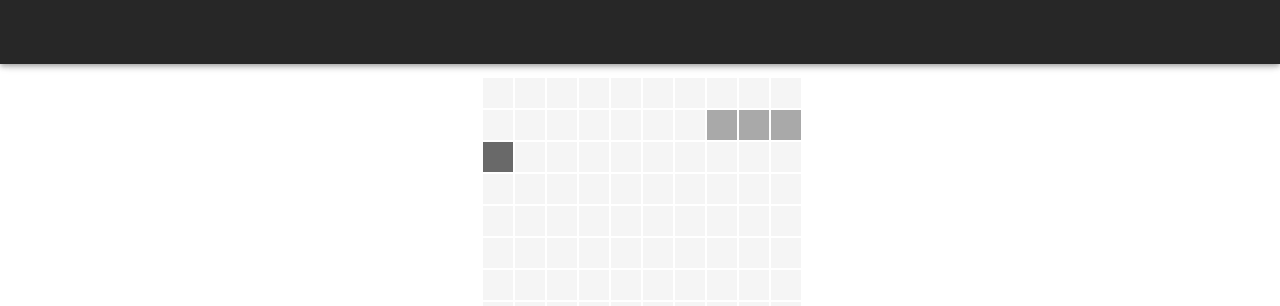
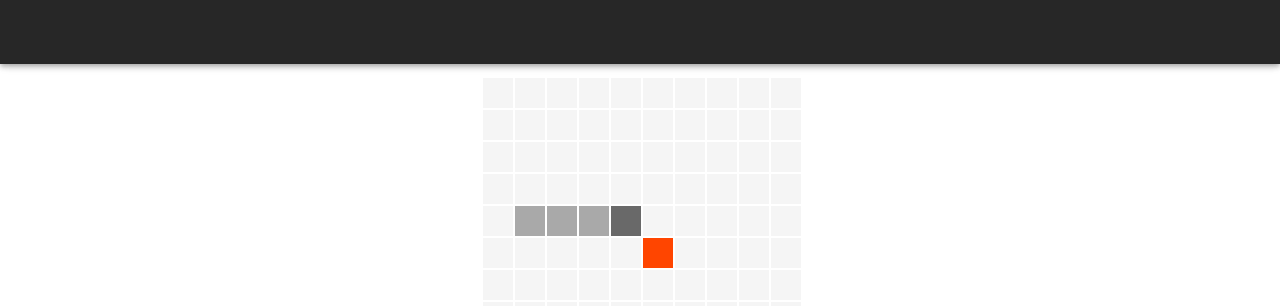
Before and after one commit to acro-yamaguchi/VueProjects, a Vue app in the folder snake-game/: page / in a window 1280 px wide. Shown: the top 306 px of the page. Built offline with nearby package versions, Linux system fonts and the light colour scheme.

Commit message:
snake-game [add] 取ると体が伸びるフルーツの実装＆ランダム出現

```diff
--- a/snake-game/src/views/Home.vue
+++ b/snake-game/src/views/Home.vue
@@ -5,7 +5,8 @@
     v-for="i in stage_size"
     :key="i"
     :class="{ head: snake_head_index === i - 1,
-      body: snake.body_indexes.includes(i - 1), }">
+      body: snake.body_indexes.includes(i - 1),
+      fruit: fruit_index === i - 1, }">
     </div>
 	</div>
 </template>
@@ -18,15 +19,18 @@
       speed: 400,
       direction: '→',
       head_pos: {
-        x: 0,
-        y: 0,
+        x: 4,
+        y: 2,
       },
       body_length: 3,
       body_indexes: [],
-    }
+    },
+      fruit_index: 1,
   }),
 
   created(){
+    this.ramdomize_fruit_index()
+
     document.addEventListener('keydown', this.on_keydown)
 
     this.time_goes()
@@ -70,8 +74,20 @@
         case 'ArrowRight':	this.snake.direction = '→'; break
         case 'ArrowDown':	this.snake.direction = '↓'; break
         case 'ArrowLeft':	this.snake.direction = '←'; break
-	}
+      }
     },
+
+    ramdomize_fruit_index() {
+      this.fruit_index = Math.floor(Math.random() * this.stage_size)
+    },
+  },
+  watch: {
+    snake_head_index(newValue) {
+      if(newValue === this.fruit_index) {
+        this.snake.body_length++
+        this.ramdomize_fruit_index()
+      }
+    }
   }
 };
 </script>
@@ -93,6 +109,10 @@
 	background: whitesmoke;
 }
 
+.cell.fruit {
+  background: orangered;
+}
+
 .cell.head {
 	background: dimgray;
 }
```
